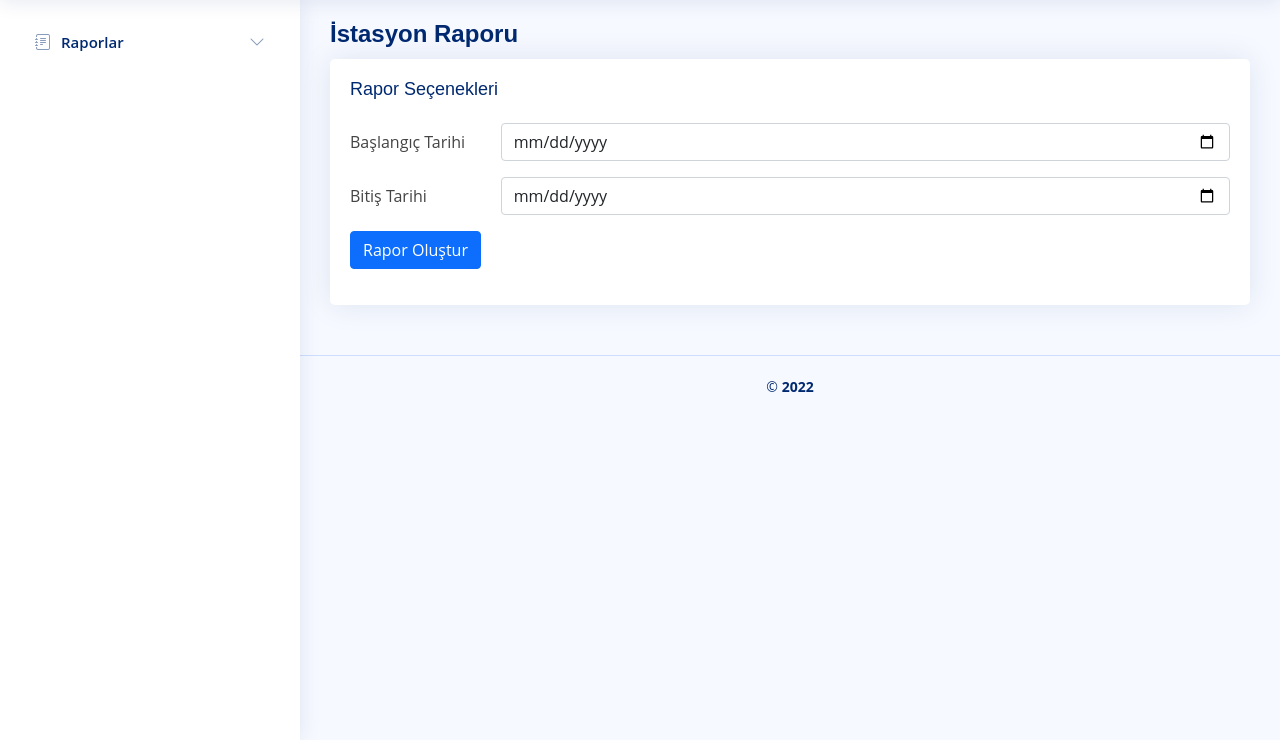
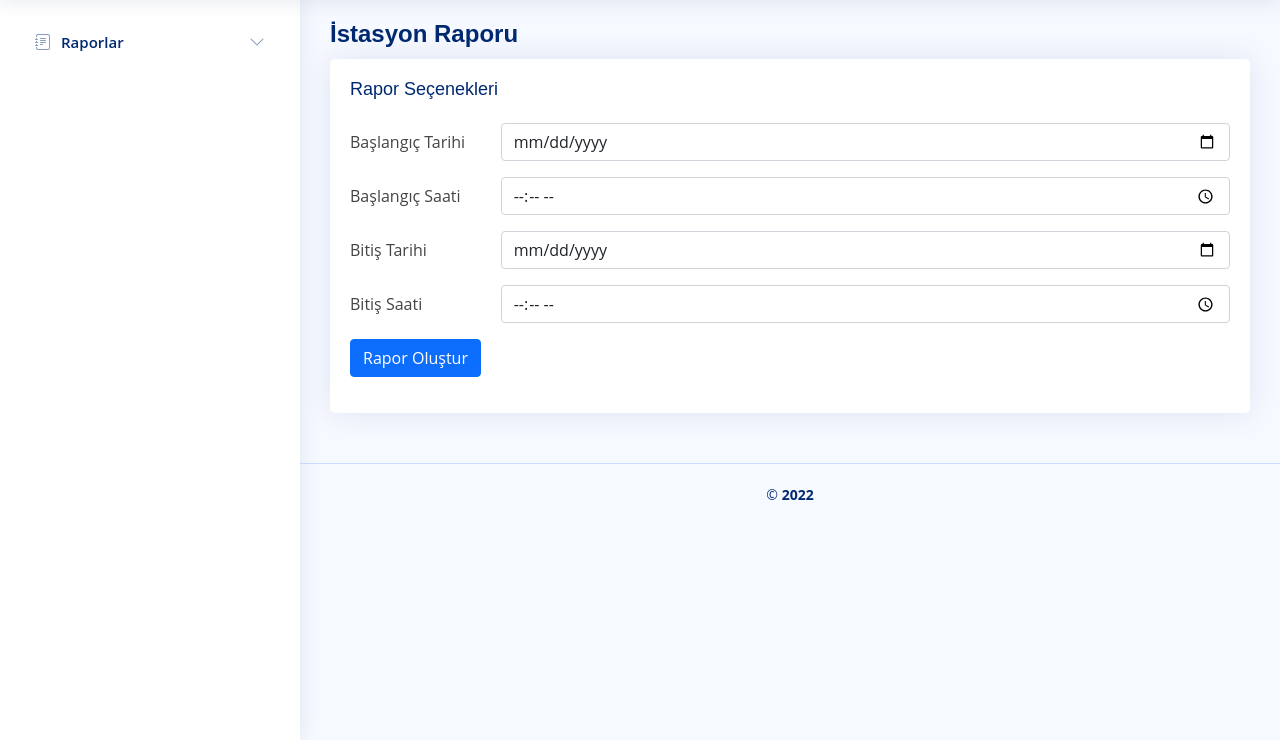
Before and after one commit to damladlg/Python_DataScience, a Flask app: page /form in a window 1280 px wide. Shown: the part 60-800 px from the top of the page. Run offline with Flask 2, Linux system fonts and the light colour scheme; some libraries are stand-ins or nearby versions.

Commit message:
added query based on selected start and end dates

```diff
--- a/yeba3/arayuz/app.py
+++ b/yeba3/arayuz/app.py
@@ -40,7 +40,19 @@ def index():
 @app.route("/form", methods=["GET","POST"])
 def form():
     if request.method=="POST":
+        print(request.form['start_date'])
         print(request.form['end_date'])
+        print(request.form['start_time'])
+        print(request.form['end_time'])
+        start_total=request.form['start_date']+"T"+request.form['start_time']+":00"
+        end_total=request.form['end_date']+"T"+request.form['end_time']+":00"
+        print(start_total)
+        print(end_total)
+
+        cursor.execute("""SELECT * FROM hava_kalitesi WHERE ReadTime between %s and %s """, [start_total, end_total])
+        rows = cursor.fetchall()
+        print(rows)
+        return redirect(url_for('index',results=rows))
 
     return render_template('form.html')
 
--- a/yeba3/arayuz/templates/form.html
+++ b/yeba3/arayuz/templates/form.html
@@ -105,11 +105,23 @@
                   </div>
                 </div>
                 <div class="row mb-3">
+                  <label for="inputTime" class="col-sm-2 col-form-label">Başlangıç Saati</label>
+                  <div class="col-sm-10">
+                    <input type="time" name="start_time" class="form-control">
+                  </div>
+                </div>
+                <div class="row mb-3">
                   <label for="inputDate" class="col-sm-2 col-form-label"
                     >Bitiş Tarihi</label
                   >
                   <div class="col-sm-10">
                     <input type="date" name="end_date" class="form-control" />
+                  </div>
+                </div>
+                <div class="row mb-3">
+                  <label for="inputTime" class="col-sm-2 col-form-label">Bitiş Saati</label>
+                  <div class="col-sm-10">
+                    <input type="time" name="end_time" class="form-control">
                   </div>
                 </div>
 
```
